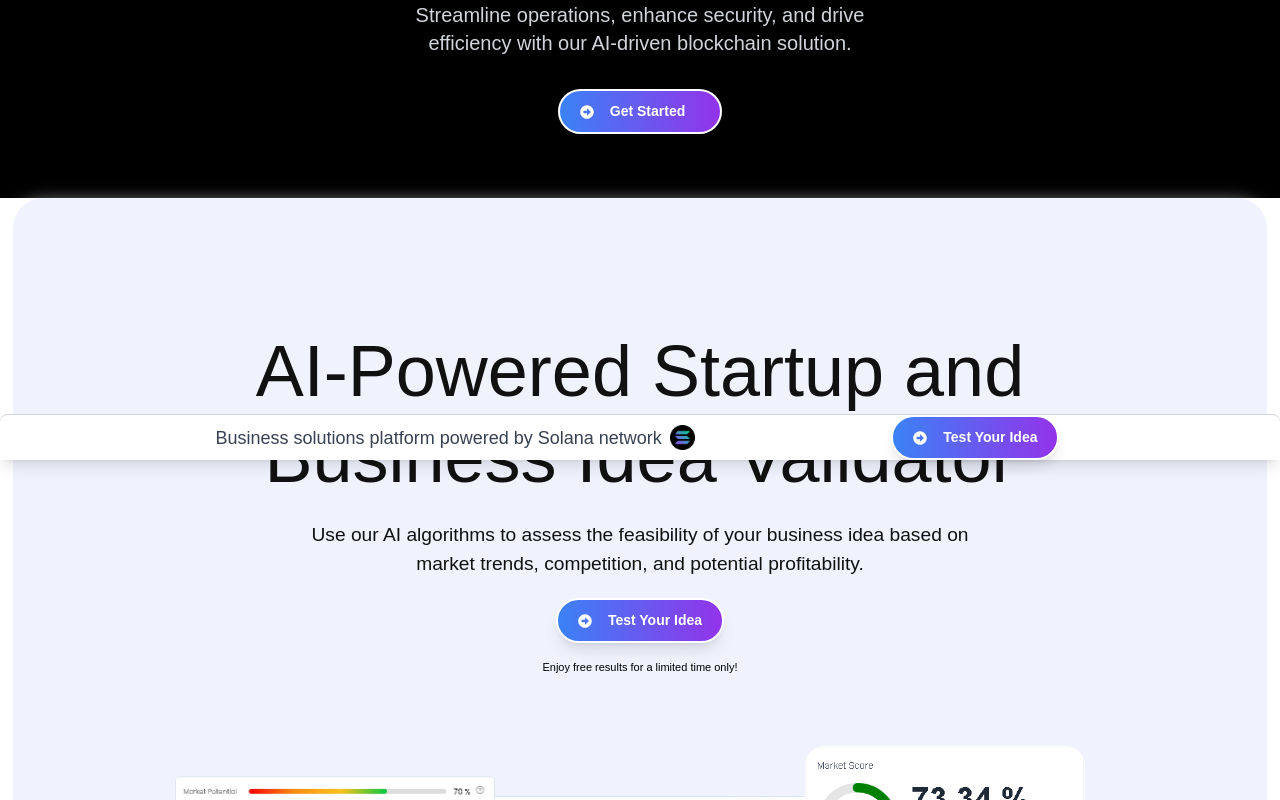
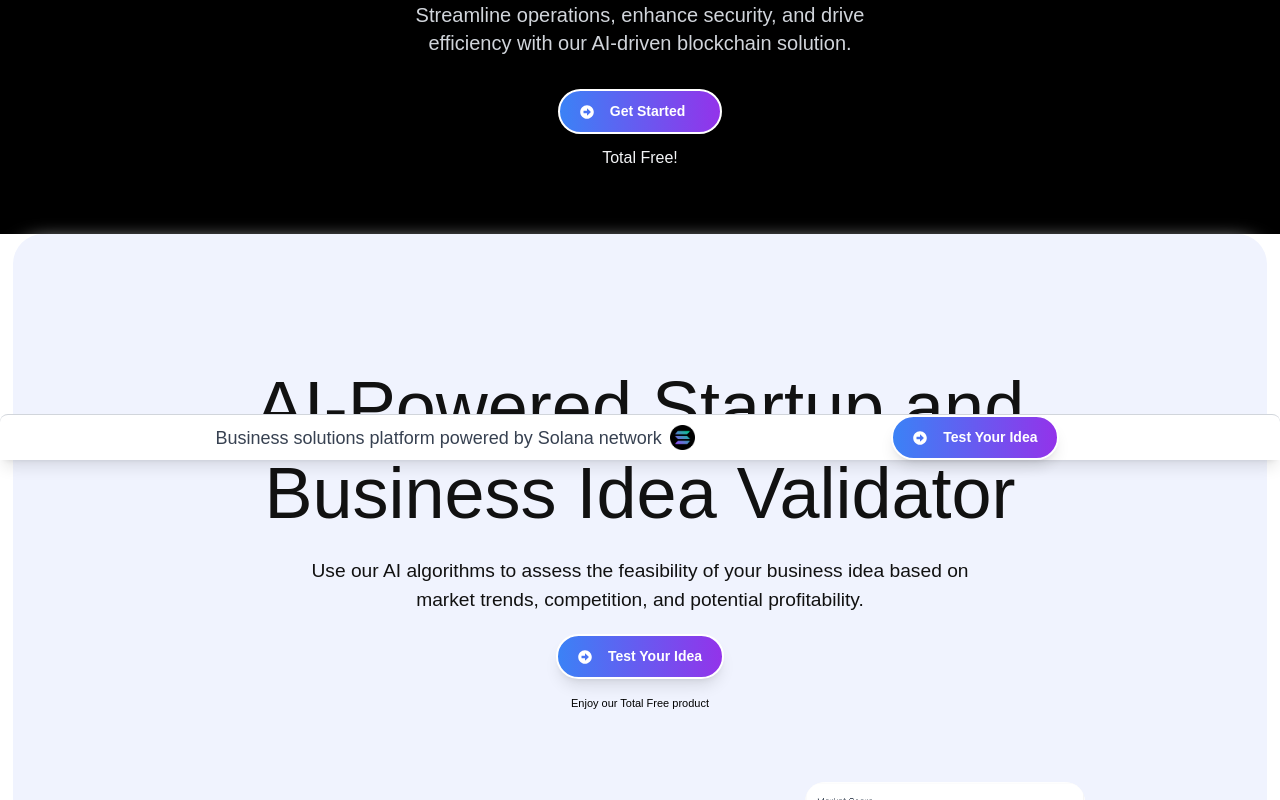
Before and after one commit to gagankishor/ideaxx, a Next.js app: page / in a window 1280 px wide. Shown: the part 340-1140 px from the top of the page. Built offline with nearby package versions, Linux system fonts and the light colour scheme.

Commit message:
02-12-new qutions

```diff
--- a/src/components/pages/Home/components/landing/AwardsSection.jsx
+++ b/src/components/pages/Home/components/landing/AwardsSection.jsx
@@ -1,29 +1,32 @@
 import Link from "next/link";
 import React from "react";
-import {  FaArrowAltCircleRight, FaBookOpen } from "react-icons/fa";
+import { FaArrowAltCircleRight, FaBookOpen } from "react-icons/fa";
 const AwardsSection = () => {
   const blogs = [
     {
       id: 1,
       image: "/blog/1/image.png",
       title: "10 Questions to Ask Yourself Before Starting Your Business",
-      excerpt: "Starting a business is one of the most rewarding yet challenging journeys you can embark on. It requ...",
-      link: "/blog/1"
+      excerpt:
+        "Starting a business is one of the most rewarding yet challenging journeys you can embark on. It requ...",
+      link: "/blog/1",
     },
     {
       id: 2,
       image: "/blog/1/image10.png",
       title: "The Mindset of a Successful Entrepreneur",
-      excerpt: "Embarking on an entrepreneurial journey requires more than just a solid business plan and financial...",
-      link: "/blog/2"
+      excerpt:
+        "Embarking on an entrepreneurial journey requires more than just a solid business plan and financial...",
+      link: "/blog/2",
     },
     {
       id: 3,
-      image: "/blog/1/image2.png",
+      image: "/blog/1/image11.png",
       title: "Top Business Trends to Watch in 2024",
-      excerpt: "As we approach 2024, the business landscape continues to evolve rapidly, influenced by...",
-      link: "/blogs/1"
-    }
+      excerpt:
+        "As we approach 2024, the business landscape continues to evolve rapidly, influenced by...",
+      link: "/blog/1",
+    },
   ];
   return (
     <div
@@ -71,13 +74,17 @@ const AwardsSection = () => {
                 padding: "20px",
                 borderRadius: "10px",
                 height: "50%",
-                margin:'auto',
-                transform: 'translateX(0%)'
+                margin: "auto",
+                transform: "translateX(0%)",
               }}
             >
               <h3>Industry Recognition</h3>
               <p className=" w-5/6 m-auto mb-10 ">
-              Our platform has been widely acknowledged as a pioneer in business management solutions, leveraging the power of advanced AI to revolutionize operations. By providing cutting-edge tools, we empower businesses to optimize processes, make data-driven decisions, achieve sustainable growth.
+                Our platform has been widely acknowledged as a pioneer in
+                business management solutions, leveraging the power of advanced
+                AI to revolutionize operations. By providing cutting-edge tools,
+                we empower businesses to optimize processes, make data-driven
+                decisions, achieve sustainable growth.
               </p>
               <a
                 href="#"
@@ -93,12 +100,16 @@ const AwardsSection = () => {
                 padding: "20px",
                 borderRadius: "10px",
                 height: "50%",
-                transform: 'translateX(0%)'
+                transform: "translateX(0%)",
               }}
             >
               <h3>Trusted by Entrepreneurs</h3>
               <p className=" w-5/6 m-auto mb-10 ">
-              Entrepreneurs and startups across diverse industries trust IDEAX as their preferred partner for success. Our platform empowers business owners with innovative tools designed to streamline operations, and fuel growth. By offering  solutions that adapt to  market demands.
+                Entrepreneurs and startups across diverse industries trust IDEAX
+                as their preferred partner for success. Our platform empowers
+                business owners with innovative tools designed to streamline
+                operations, and fuel growth. By offering solutions that adapt to
+                market demands.
               </p>
               <a
                 href="#"
@@ -109,17 +120,20 @@ const AwardsSection = () => {
             </div>
           </div>
           <div className="badge-section" style={{ marginTop: "40px" }}>
-          <div className="container mx-auto px-4 md:pl-0 max-w-4xl">
+            <div className="container mx-auto flex md:flex-col px-4 md:pl-0 max-w-4xl justify-around items-stretch">
               {blogs.map((blog, index) => (
                 <React.Fragment key={blog.id}>
                   <div className="flex flex-col md:flex-row items-center space-y-4 md:space-y-0 md:space-x-6 py-4 md:py-0 ">
-            <div className="flex-shrink-0 w-full md:w-60">
+                    <a
+                      className="flex-shrink-0 w-full md:w-60"
+                      href={blog.link}
+                    >
                       <img
                         src={blog.image}
                         className="w-full md:w-60 h-auto rounded-md object-cover"
                         alt={`Blog ${blog.id}`}
                       />
-            </div>
+                    </a>
                     <div className="flex-grow w-full">
                       <h4 className="text-white text-xl text-center md:text-left mb-2">
                         {blog.title}
--- a/src/components/pages/Home/components/landing/Hero.jsx
+++ b/src/components/pages/Home/components/landing/Hero.jsx
@@ -27,7 +27,7 @@ export const Hero = () => {
             >
               Test Your Idea <FaArrowAltCircleRight />
             </Link>
-            <span>Enjoy free results for a limited time only!</span>
+            <span>Enjoy our Total Free product</span>
           </div>
         </div>
       </div>
--- a/src/components/pages/Home/components/landing/HeroSection.jsx
+++ b/src/components/pages/Home/components/landing/HeroSection.jsx
@@ -55,8 +55,11 @@ const HeroSection = () => {
           >
             Get Started <FaArrowAltCircleRight />
           </Link>
+
         </div>
-
+<span className="pt-3">
+Total Free!
+            </span>
     </div>
   );
 };
--- a/src/components/pages/Home/components/landing/ImpactSection.jsx
+++ b/src/components/pages/Home/components/landing/ImpactSection.jsx
@@ -129,7 +129,7 @@ const ImpactSection = () => {
           Delivering impact across 200+ industries
         </h2>
         <div className="impact-details flex justify-center items-start gap-8 max-w-5xl mx-auto">
-          <div className="relative">
+          <div className="relative ">
             <div className="absolute top-0 left-1/2 transform -translate-x-1/2 z-10">
               {settings.appendDots(
                 [...Array(testimonials.length).keys()].map(
@@ -140,7 +140,7 @@ const ImpactSection = () => {
             <Slider
               ref={sliderRef}
               {...settings}
-              className="w-full max-w-[340px] sm:max-w-[640px] md:max-w-[768px] lg:max-w-[1024px] xl:max-w-[1200px] mx-auto pt-8 "
+              className="w-full max-w-[340px] sm:max-w-[640px] md:max-w-[768px] lg:max-w-[1024px] xl:max-w-[1200px] 2xl:max-w-[1400px] mx-auto pt-8 "
             >
               {testimonials.map((testimonial, index) => (
                 <div className="stat-item relative" key={index}>
--- a/src/components/pages/Home/components/landing/ProductLineupSection.jsx
+++ b/src/components/pages/Home/components/landing/ProductLineupSection.jsx
@@ -476,6 +476,7 @@ const ProductLineupSection = () => {
             Test Your Idea <FaArrowAltCircleRight />
           </Link>
         </div>
+        <div className="pt-4 text-white">Total Free!</div>
       </div>
     </div>
   );
```
Also changed, not shown: 1 other file (tests, documents, lock files or other folders). Lines whose indentation alone changed are shown as unchanged.
